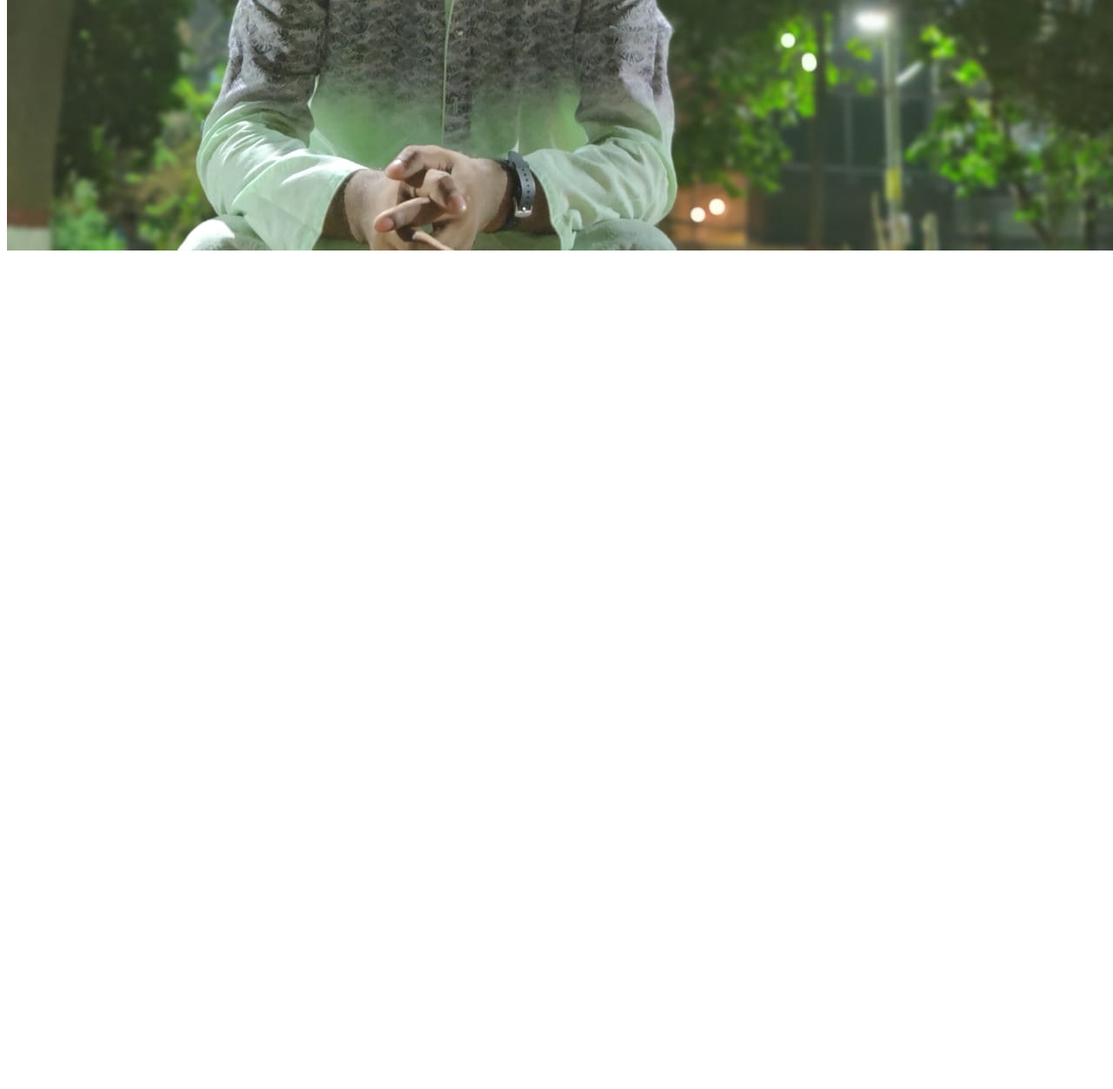
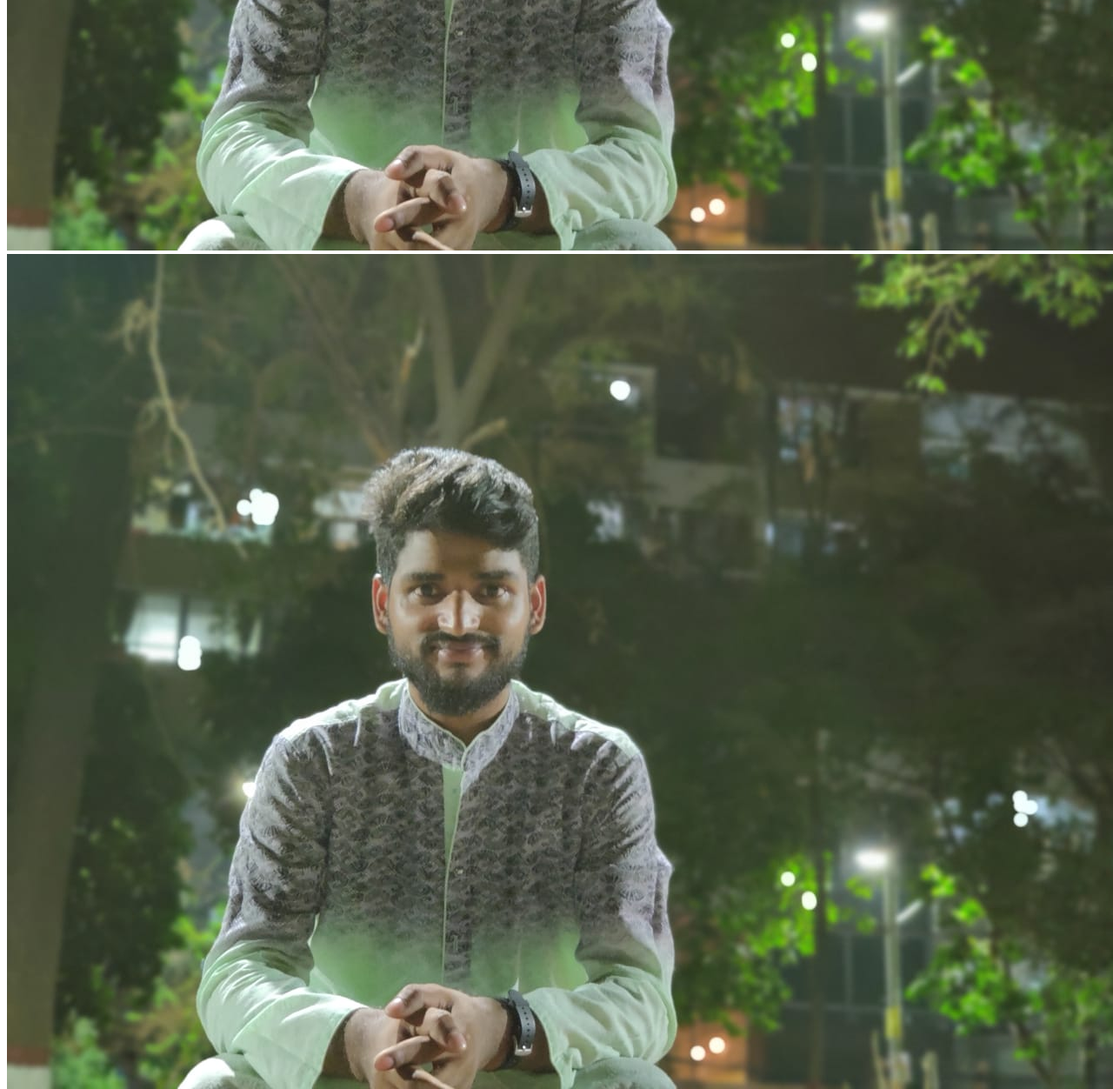
Before and after one commit to Murshed9616/my-second-repo, a plain HTML site: page index.html in a window 1280 px wide. Shown: the part 1350-2602 px from the top of the page at 87% size. Before the commit the page ends 1650 px from the top, so only its background shows below. Drawn offline with Linux system fonts and the light colour scheme.

Commit message:
image added

```diff
--- a/index.html
+++ b/index.html
@@ -14,6 +14,7 @@
     <p> I am coding and coding</p>
     <img src="IMG_20210522_160331.jpg" alt="">
     <img src="IMG-20210413-WA0017.jpg" alt="">
+    <img src="new1/IMG-20210413-WA0017.jpg"
 
 </body>
 </html>
```
Also changed, not shown: new1/IMG-20210413-WA0017.jpg (added), new1/New2/IMG_20210522_160331.jpg (added).
